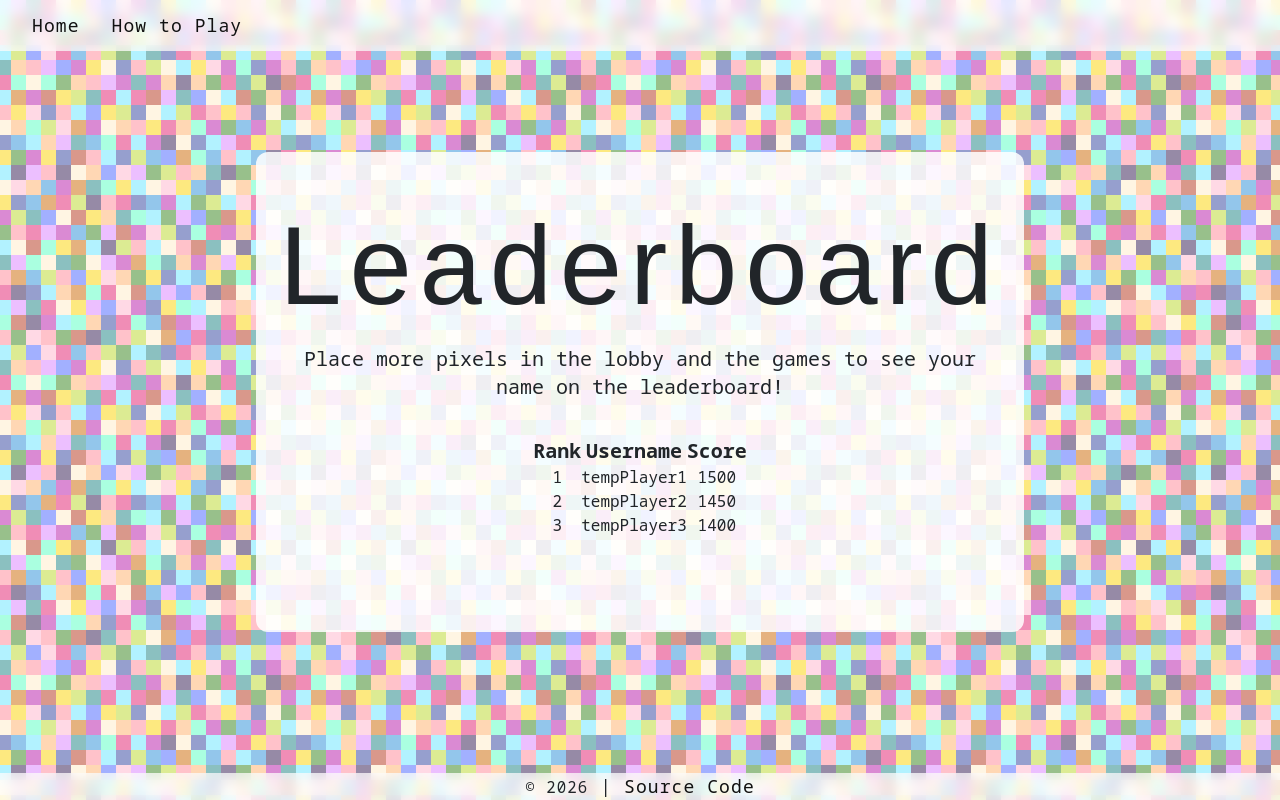
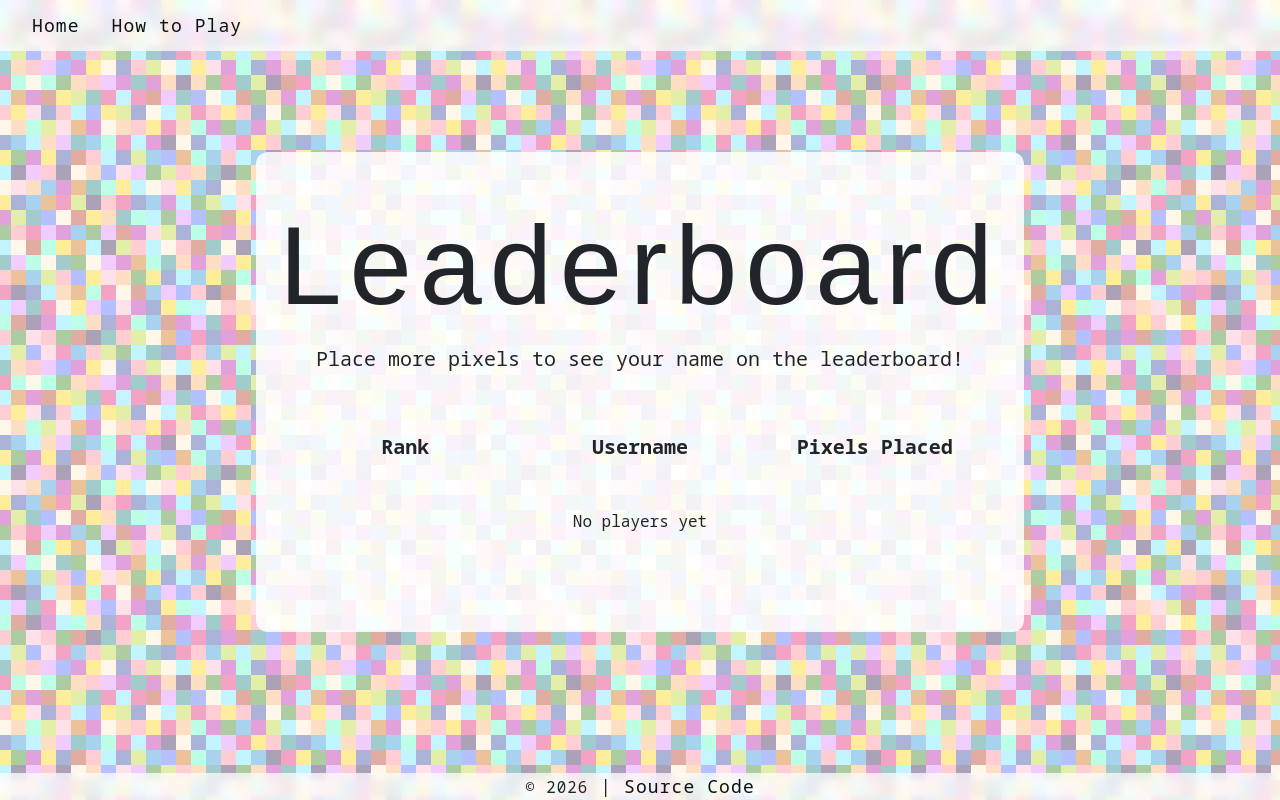
Before and after one commit to aswens1/startup, a React (Vite) app: page /leaderboard in a window 1280 px wide. Built offline with nearby package versions, Linux system fonts and the light colour scheme; a web font is replaced by a local one.

Commit message:
leaderboard pulls from local storage

```diff
--- a/src/app.css
+++ b/src/app.css
@@ -29,7 +29,7 @@ body::before {
     background-size: 300px 300px;
     background-position: 0 0;
 
-    opacity: 0.5;
+    opacity: 0.40;
 
     animation: pan 120s linear infinite;
 
--- a/src/app.jsx
+++ b/src/app.jsx
@@ -50,7 +50,7 @@ function NavDropdown({ label, isAuthenticated }) {
               <li><NavLink to="/gameMenu" className="nav-link" onClick={() => setOpen(false)}>Join a Game</NavLink></li>
               <li><NavLink to="/leaderboard" className="nav-link" onClick={() => setOpen(false)}>Leaderboard</NavLink></li>
               {/* <li><NavLink to="/collabCanvas" className="nav-link" onClick={() => setOpen(false)}>Collaborative Canvas</NavLink></li> */}
-              <li><NavLink to="/gameCanvas" className="nav-link" onClick={() => setOpen(false)}>Play the Game</NavLink></li>
+              {/* <li><NavLink to="/gameCanvas" className="nav-link" onClick={() => setOpen(false)}>Play the Game</NavLink></li> */}
             </>
           )}
         </ul>
--- a/src/leaderboard/leaderboard.jsx
+++ b/src/leaderboard/leaderboard.jsx
@@ -1,43 +1,67 @@
-import React from 'react';
+import React, { useEffect, useState } from 'react';
 import { Header } from '../components/header.jsx';
 import { Footer } from '../components/footer.jsx';
 
 export function Leaderboard() {
+
+    const [players, setPlayers] = useState([]);
+
+    useEffect(() => {
+        const allKeys = Object.keys(localStorage);
+
+        const statsKeys = allKeys.filter(key => key.startsWith('game_stats_'));
+
+        const leaderboardData = statsKeys.map(key => {
+            const userName = key.replace('game_stats_', '');
+            const stats = JSON.parse(localStorage.getItem(key))
+
+            return {
+                userName,
+                pixelsPlaced: stats?.pixels || 0,
+            };
+        }).filter(player => player.userName && player.userName.trim() !== '');
+
+
+        leaderboardData.sort((a, b) =>
+        b.pixelsPlaced - a.pixelsPlaced);
+
+        setPlayers(leaderboardData);
+    }, []);
+
   return (
 
     <>
-
       <main className="min-h-[calc(100vh-160px)] flex justify-center pt-20 pb-20">
         <div className="bg-white/85 rounded-xl px-8 py-16 max-w-3xl w-full flex justify-center flex-col items-center text-center md:gap-y-5">
 
             <h1 className="font-['Jersey_10'] text-[rem] tracking-wider leading-[0.9]" id="main-title">Leaderboard</h1>
-            <p className="mt-6 text-xl">Place more pixels in the lobby and the games to see your name on the leaderboard!</p>
+            <p className="mt-6 text-xl">Place more pixels to see your name on the leaderboard!</p>
 
             <div className="leaderboard-scroll mt-0">
-                <table className="w-full border-separate border-spacing-x-6">
-                    <thead className="text-xl">
+                <table className="w-full border-separate border-spacing-x-6 table-fixed">
+                    <thead className="text-xl border-b">
                         <tr>
-                            <th>Rank</th>
-                            <th>Username</th>
-                            <th>Score</th>
+                            <th className="w-1/2 text-left px-6 py-4">Rank</th>
+                            <th className="w-1/2 text-left px-6 py-4">Username</th>
+                            <th className="w-1/2 text-left px-6 py-4">Pixels Placed</th>
                         </tr>
                     </thead>
                     <tbody>
-                        <tr>
-                            <td>1</td>
-                            <td>tempPlayer1</td>
-                            <td>1500</td>
-                        </tr>
-                        <tr>
-                            <td>2</td>
-                            <td>tempPlayer2</td>
-                            <td>1450</td>
-                        </tr>
-                        <tr>
-                            <td>3</td>
-                            <td>tempPlayer3</td>
-                            <td>1400</td>
-                        </tr>
+                        {players.length === 0 ? (
+                            <tr>
+                                <td colSpan="3" className='pt-6'>
+                                    No players yet
+                                </td>
+                            </tr>
+                        ) : (
+                            players.map((player, index) => (
+                                <tr key={player.userName}>
+                                    <td>{index + 1}</td>
+                                    <td>{player.userName}</td>
+                                    <td>{player.pixelsPlaced}</td>
+                                </tr>
+                            ))
+                        )}
                     </tbody>
                 </table>
             </div>
```
